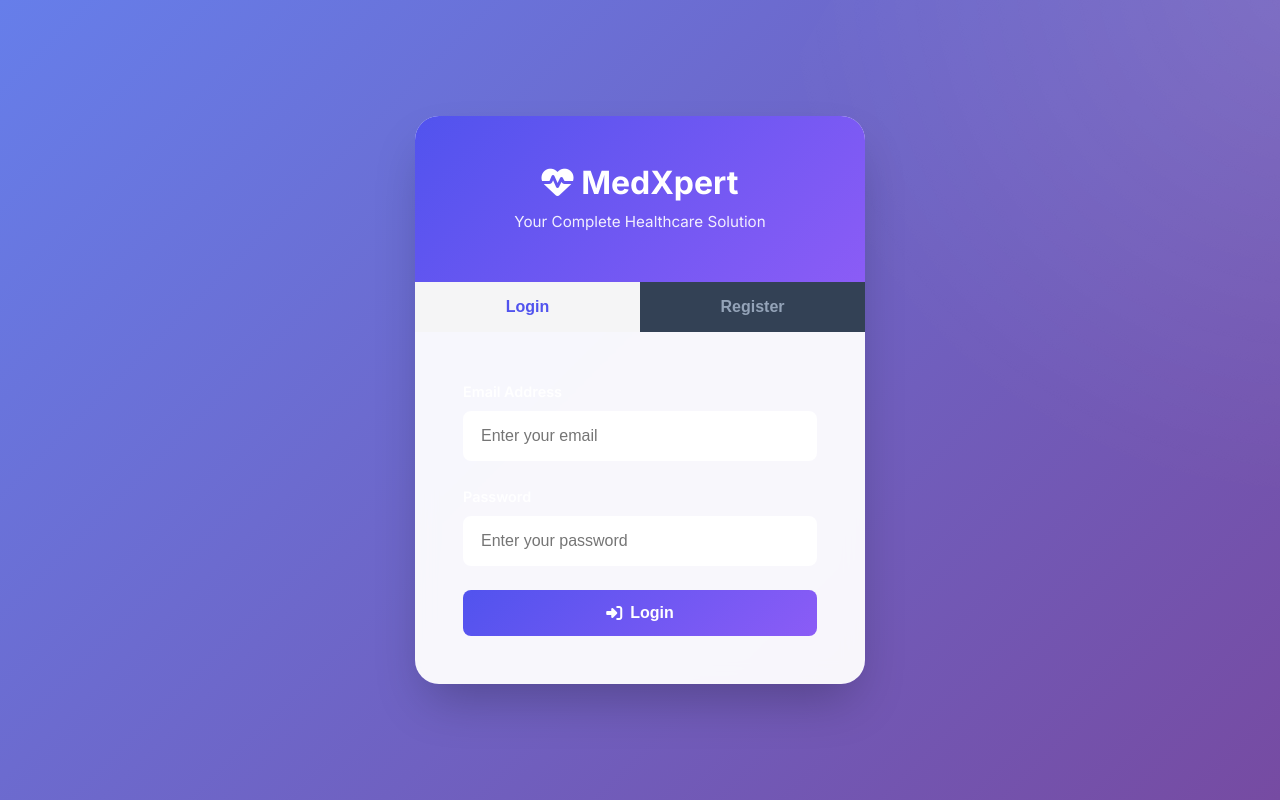
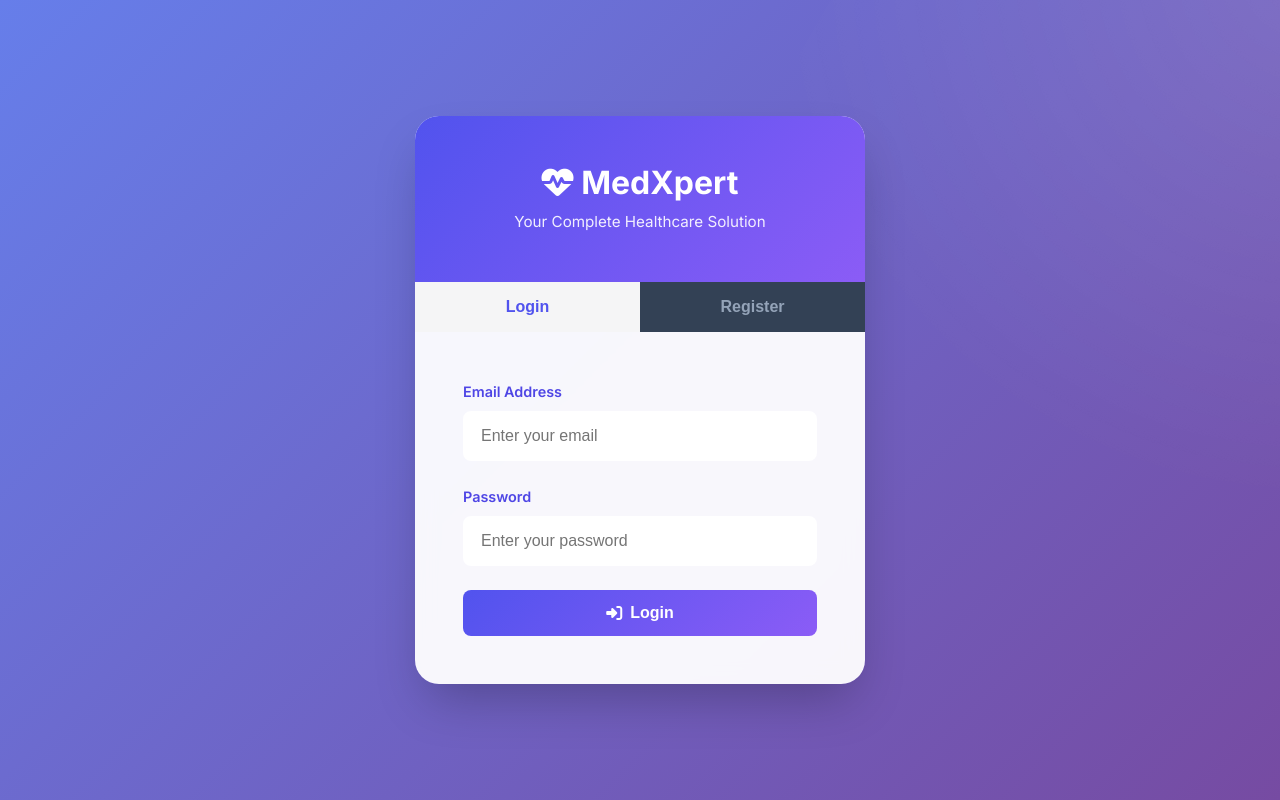
Before and after one commit to ASHQEELA/MedXpert_web_app, a PHP site: page /index.php in a window 1280 px wide. Run offline with PHP 8.4, Linux system fonts and the light colour scheme.

Commit message:
fixed css

```diff
--- a/assets/css/style.css
+++ b/assets/css/style.css
@@ -199,7 +199,7 @@ a:hover {
 .form-label {
     display: block;
     margin-bottom: var(--spacing-xs);
-    color: var(--white);
+    color: var(--primary-dark);
     font-weight: 600;
     font-size: 0.9rem;
 }
```
